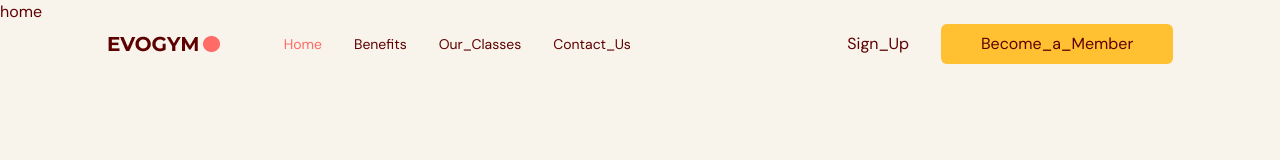
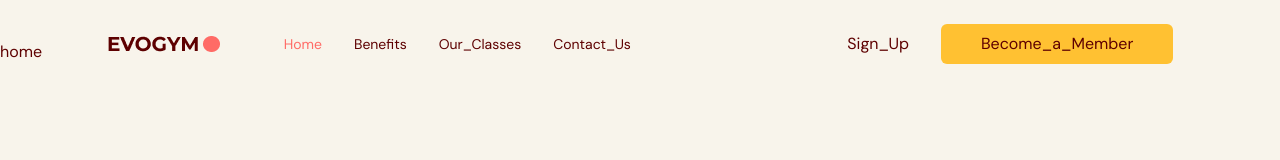
Before and after one commit to kolamat/gym-module, a React (Vite) app: page / in a window 1280 px wide. Shown: the top 160 px of the page. Built offline with nearby package versions, Linux system fonts and the light colour scheme.

Commit message:
Your branch is up to date with 'origin/main'.
Changes to be committed:
	modified:   src/scenes/navbar/home/home.tsx

```diff
--- a/src/scenes/navbar/home/home.tsx
+++ b/src/scenes/navbar/home/home.tsx
@@ -14,7 +14,12 @@ type Props = {
 const home = ({ setSelectedPage }: Props) => {
     const isAboveMediumScreens = useMediaQuery("(min-width:1060px)");
   return (
-    <section>home</section>
+      <section
+          id='home'
+          className='gap-16 bg-gray-20 py-10 md:h-full md:pb-0'
+      >
+          home
+      </section>
   )
 }
 
```
